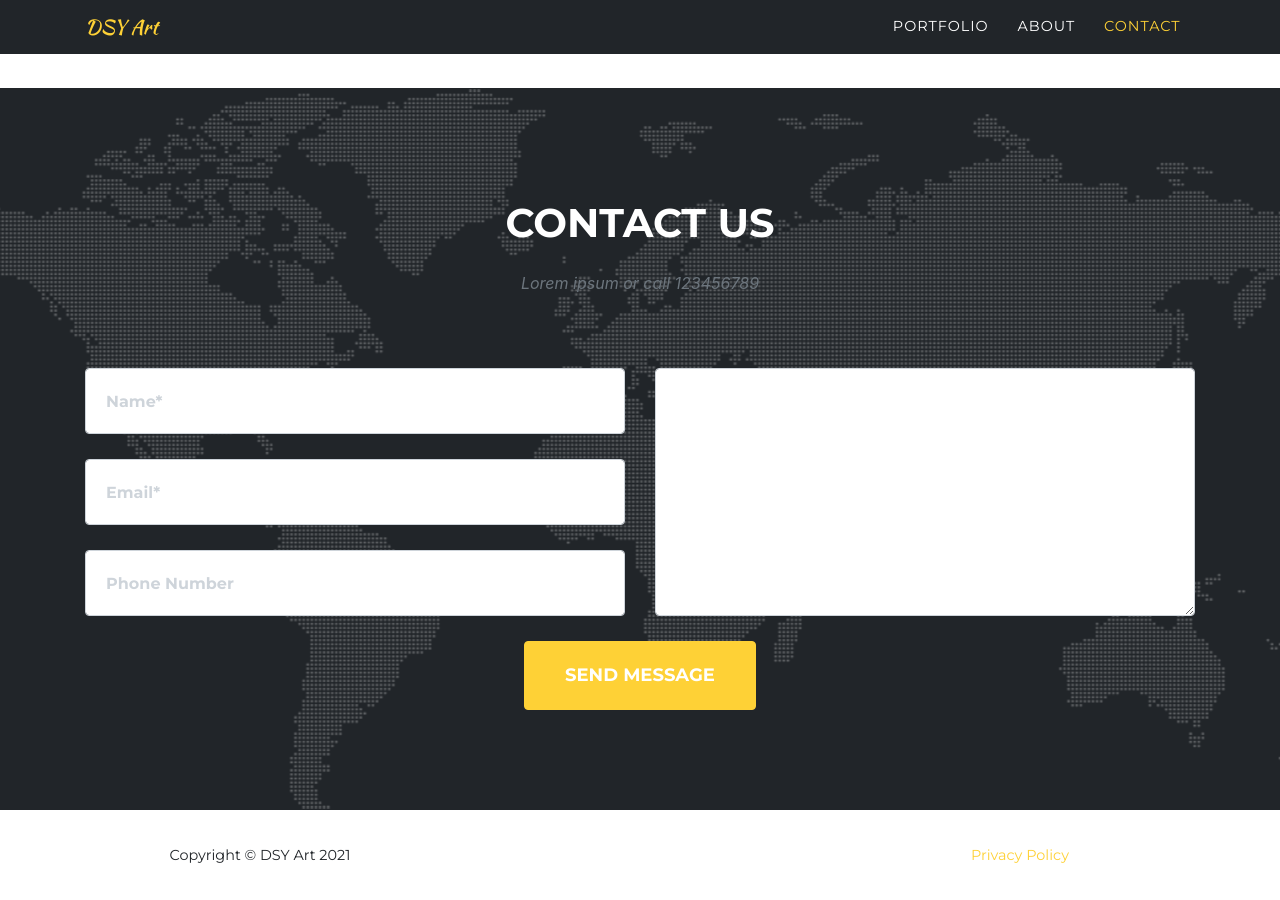
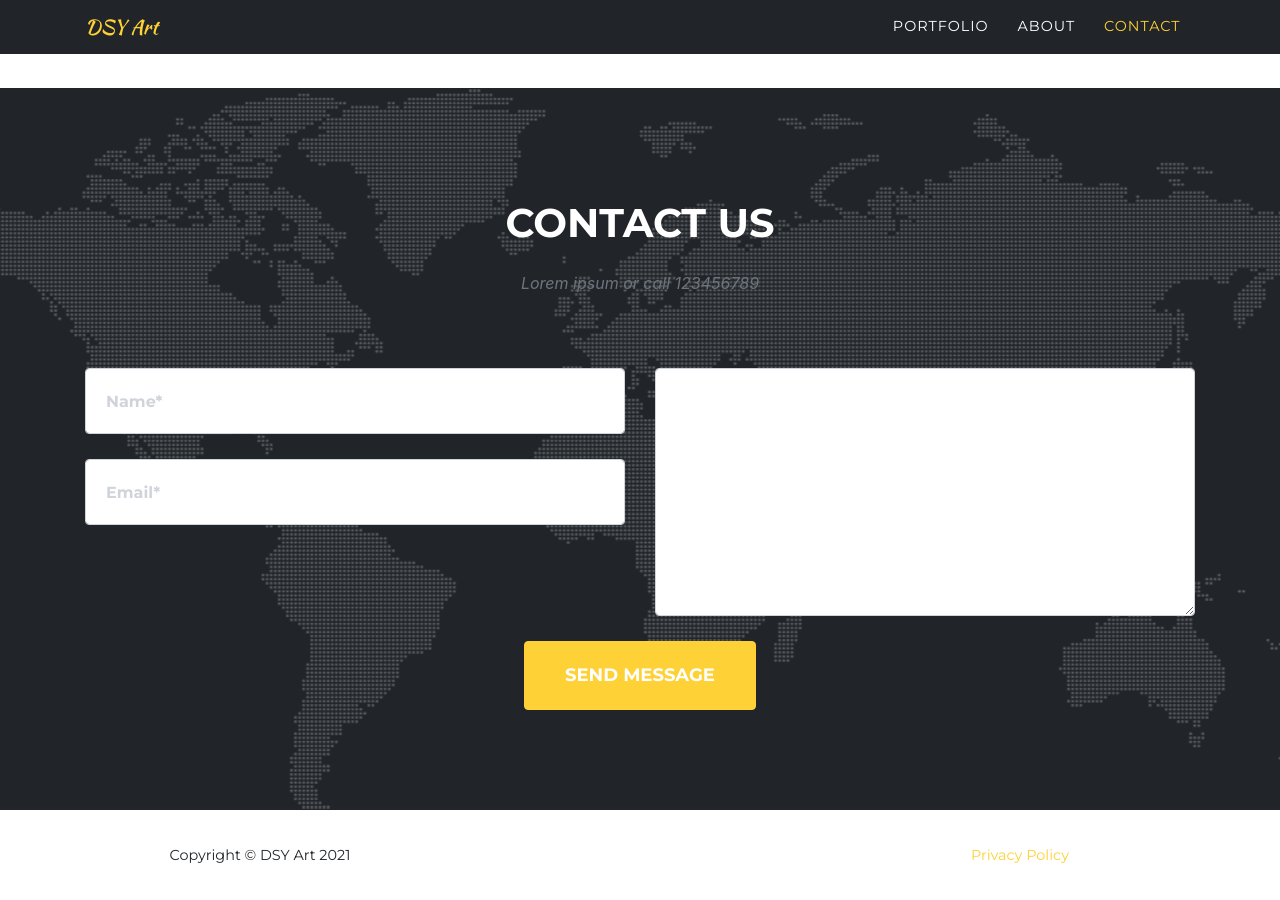
Before and after one commit to dsyart/dsyart.github.io, a Jekyll site: the page built from index.md, in a window 1280 px wide and 900 px high, scrolled down 2621 px. Built offline with Jekyll 4.4.1, drawn with Linux system fonts in a browser that asks for light colours; some web fonts are replaced.

Commit message:
Update contact.html

```diff
--- a/_includes/contact.html
+++ b/_includes/contact.html
@@ -28,12 +28,6 @@
                   required="required" data-validation-required-message="{{ site.data.sitetext[site.locale].contact.email-validation | default: "Please enter your email address." }}">
                 <p class="help-block text-danger"></p>
               </div>
-              <div class="form-group">
-                <input name="phone" class="form-control" id="phone" type="tel"
-                  placeholder="{{ site.data.sitetext[site.locale].contact.phone | default: "Phone Number*" }}"
-                  required="required" data-validation-required-message="{{ site.data.sitetext[site.locale].contact.phone-validation | default: "Please enter your phone number." }}">
-                <p class="help-block text-danger"></p>
-              </div>
             </div>
             <div class="col-md-6">
               <div class="form-group">
```
